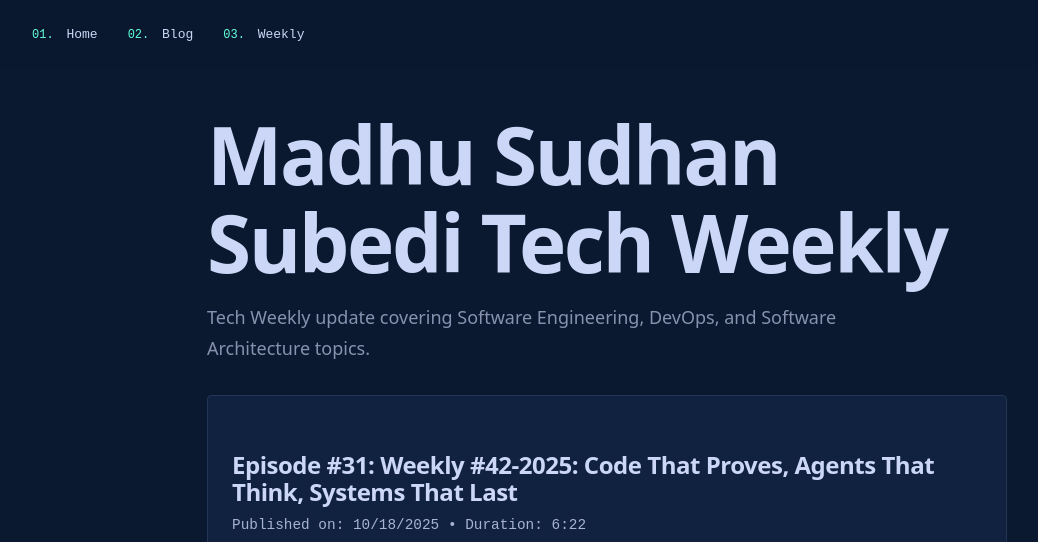
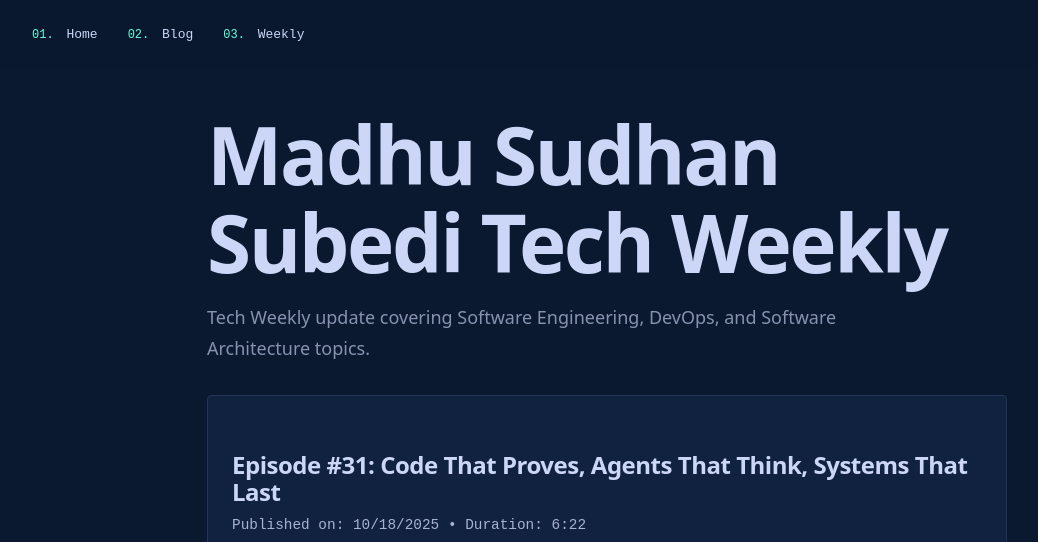
Before and after one commit to madhusudhan1234/madhusudhan1234.github.io, an Astro site: page /weekly in a window 1280 px wide. Shown: the top 542 px of the page, without its empty margins (33-1071 px from the left). Built offline with nearby package versions, Linux system fonts and the light colour scheme; Astro itself is replaced by a stand-in of ours.

Commit message:
edit title

```diff
--- a/src/content/episodes/episode-31.md
+++ b/src/content/episodes/episode-31.md
@@ -1,6 +1,6 @@
 ---
 id: 31
-title: "Weekly #42-2025: Code That Proves, Agents That Think, Systems That Last"
+title: "Code That Proves, Agents That Think, Systems That Last"
 description: "In this week’s edition, we are presenting a collection of insights on how developers are pushing the boundaries of reliability and intelligence in software. From writing provable code in Lean to evaluating AI agents and building durable distributed systems, each topic highlights practical ways to make technology smarter, safer, and more efficient."
 published: false
 tags: aiagents, softwarereliability, techlearning, codingbestpractices
```
